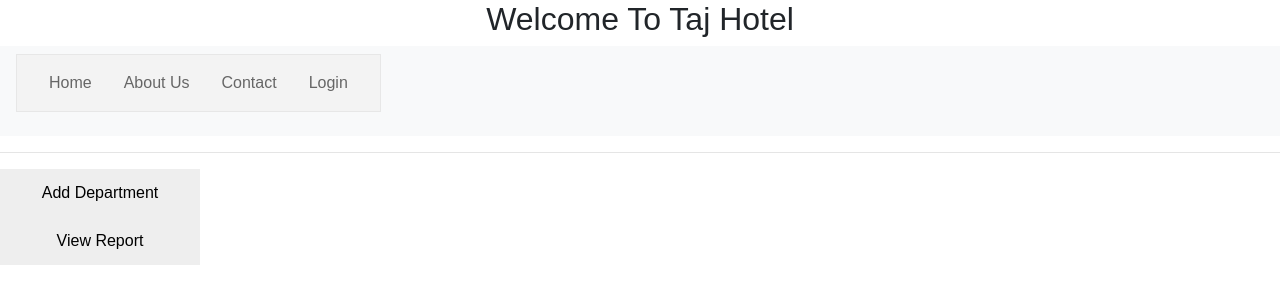
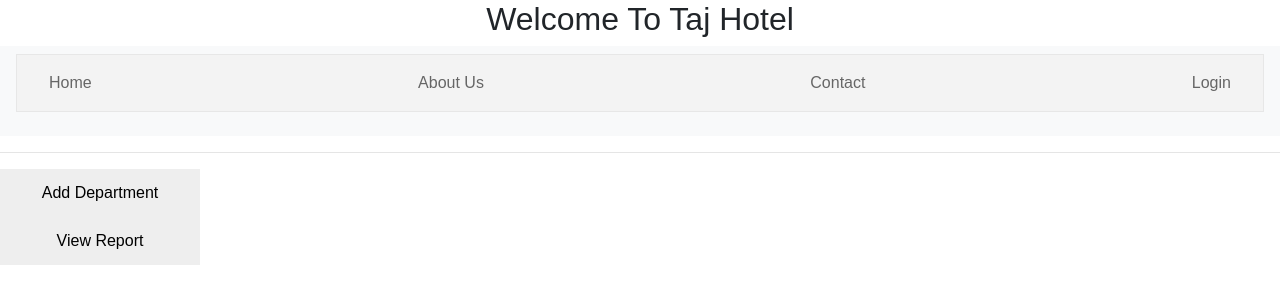
Before and after one commit to sarveshatale-stack/React_Online_Hotel_Management_Pro, a React (Create React App) app: page /Owner in a window 1280 px wide. Shown: the top 304 px of the page. Built offline with nearby package versions, Linux system fonts and the light colour scheme.

Commit message:
Menu css edit

```diff
--- a/src/Components/css/Menu.css
+++ b/src/Components/css/Menu.css
@@ -1,3 +1,6 @@
+.navbar {
+  width: 100%;
+}
 ul {
   list-style-type: none;
   margin: 0;
```
